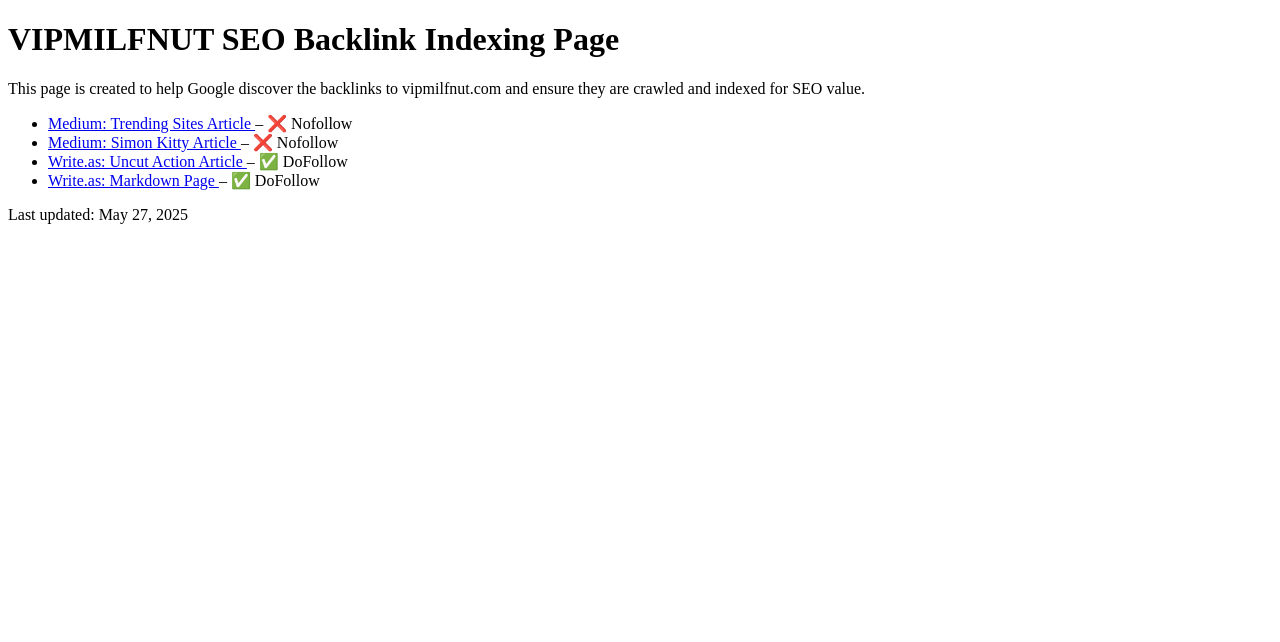
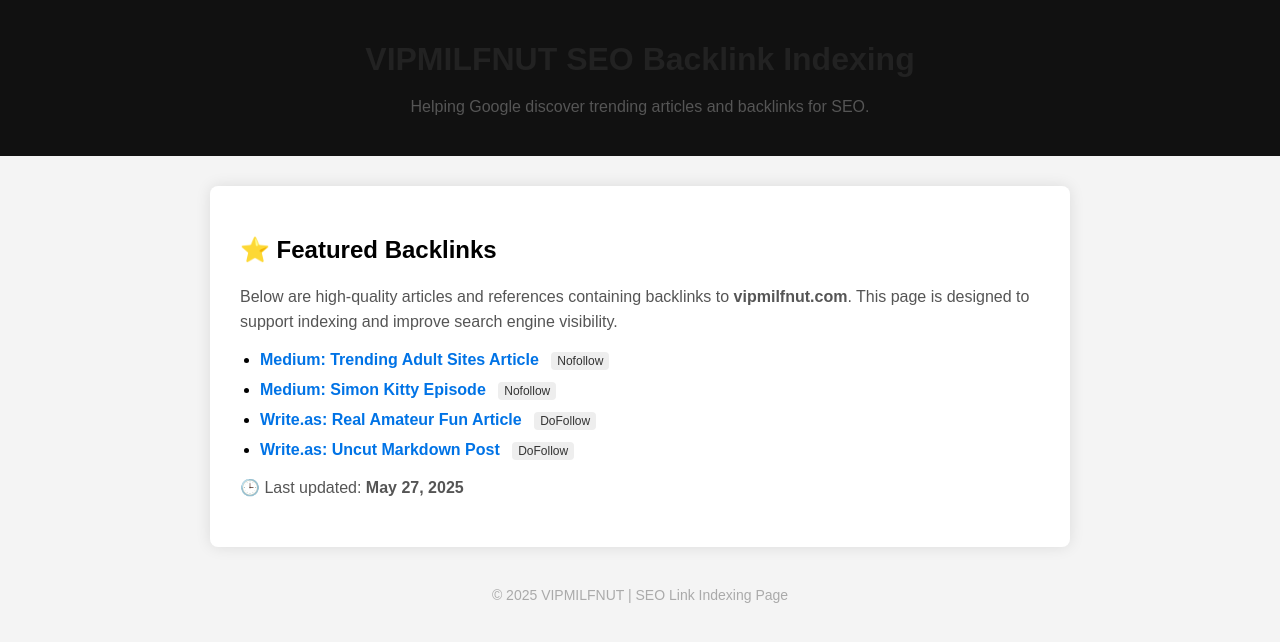
Before and after one commit to Arjunpuri83021/vipmilf-backlinks, a plain HTML site: page index.html in a window 1280 px wide. Drawn offline with Linux system fonts and the light colour scheme.

Commit message:
Update index.html

```diff
--- a/index.html
+++ b/index.html
@@ -2,36 +2,111 @@
 <html lang="en">
 <head>
   <meta charset="UTF-8" />
+  <meta name="viewport" content="width=device-width, initial-scale=1.0" />
   <meta name="robots" content="index, follow" />
-  <title>VIPMILFNUT Backlinks Indexing | SEO Boost</title>
+  <meta name="description" content="SEO backlink indexing page for VIPMILFNUT. Discover trending articles and dofollow backlinks to boost crawl rate and visibility.">
+  <title>VIPMILFNUT Backlink Indexing | Trending Adult SEO Links</title>
+  <style>
+    body {
+      font-family: Arial, sans-serif;
+      background: #f4f4f4;
+      margin: 0;
+      padding: 0;
+    }
+    header {
+      background: #111;
+      color: #fff;
+      padding: 20px 0;
+      text-align: center;
+    }
+    main {
+      max-width: 800px;
+      margin: 30px auto;
+      background: #fff;
+      padding: 30px;
+      border-radius: 8px;
+      box-shadow: 0 0 15px rgba(0,0,0,0.1);
+    }
+    h1 {
+      color: #222;
+      margin-bottom: 10px;
+    }
+    p {
+      color: #555;
+      line-height: 1.6;
+    }
+    ul {
+      padding-left: 20px;
+    }
+    li {
+      margin-bottom: 12px;
+    }
+    a {
+      color: #0073e6;
+      text-decoration: none;
+      font-weight: bold;
+    }
+    a:hover {
+      text-decoration: underline;
+    }
+    footer {
+      text-align: center;
+      margin: 40px 0 20px;
+      font-size: 14px;
+      color: #aaa;
+    }
+    .badge {
+      background-color: #eee;
+      color: #333;
+      font-size: 12px;
+      padding: 2px 6px;
+      border-radius: 4px;
+      margin-left: 8px;
+    }
+  </style>
 </head>
 <body>
-  <h1>VIPMILFNUT SEO Backlink Indexing Page</h1>
-  <p>This page is created to help Google discover the backlinks to vipmilfnut.com and ensure they are crawled and indexed for SEO value.</p>
+  <header>
+    <h1>VIPMILFNUT SEO Backlink Indexing</h1>
+    <p>Helping Google discover trending articles and backlinks for SEO.</p>
+  </header>
+
+  <main>
+    <h2>⭐ Featured Backlinks</h2>
+    <p>Below are high-quality articles and references containing backlinks to <strong>vipmilfnut.com</strong>. This page is designed to support indexing and improve search engine visibility.</p>
 
     <ul>
       <li>
         <a href="https://medium.com/@vipmilfnut1035/top-trending-sites-like-badwap-wowuncut-spankbank-for-hd-adult-videos-2025-5bad60ab9f15" target="_blank" rel="nofollow">
-        Medium: Trending Sites Article
-      </a> – ❌ Nofollow
+          Medium: Trending Adult Sites Article
+        </a>
+        <span class="badge">Nofollow</span>
       </li>
       <li>
         <a href="https://medium.com/@vipmilfnut1035/simon-kitty-my-bossy-stepsister-finally-lets-me-get-it-s28-e9-6b2099b2a92b" target="_blank" rel="nofollow">
-        Medium: Simon Kitty Article
-      </a> – ❌ Nofollow
+          Medium: Simon Kitty Episode
+        </a>
+        <span class="badge">Nofollow</span>
       </li>
       <li>
         <a href="https://write.as/vipmilfnut/looking-for-the-hottest-uncut-action-and-real-amateur-fun" target="_blank">
-        Write.as: Uncut Action Article
-      </a> – ✅ DoFollow
+          Write.as: Real Amateur Fun Article
+        </a>
+        <span class="badge">DoFollow</span>
       </li>
       <li>
         <a href="https://write.as/c8ds3zxd145p2s4i.md" target="_blank">
-        Write.as: Markdown Page
-      </a> – ✅ DoFollow
+          Write.as: Uncut Markdown Post
+        </a>
+        <span class="badge">DoFollow</span>
       </li>
     </ul>
 
-  <p>Last updated: May 27, 2025</p>
+    <p>🕒 Last updated: <strong>May 27, 2025</strong></p>
+  </main>
+
+  <footer>
+    &copy; 2025 VIPMILFNUT | SEO Link Indexing Page
+  </footer>
 </body>
 </html>
```
Lines whose indentation alone changed are shown as unchanged.
